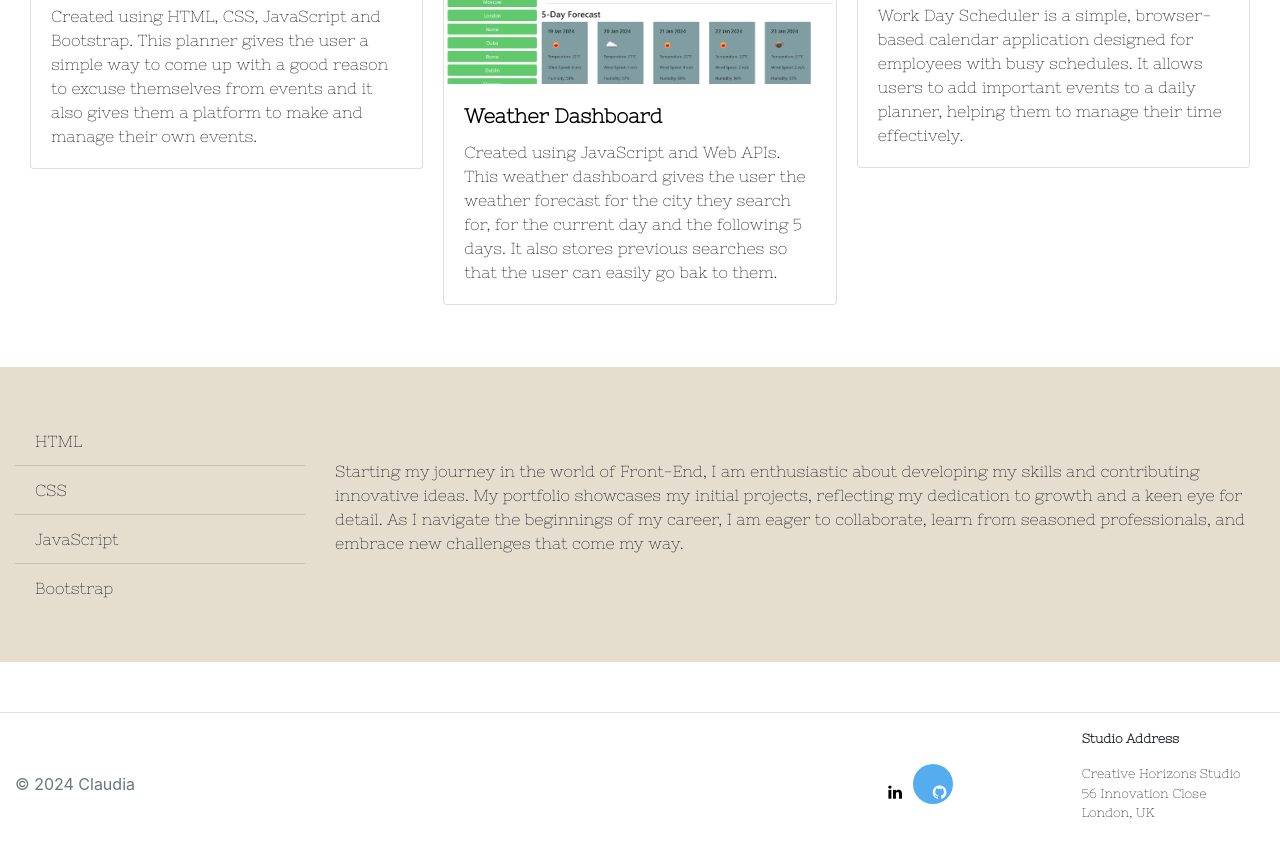
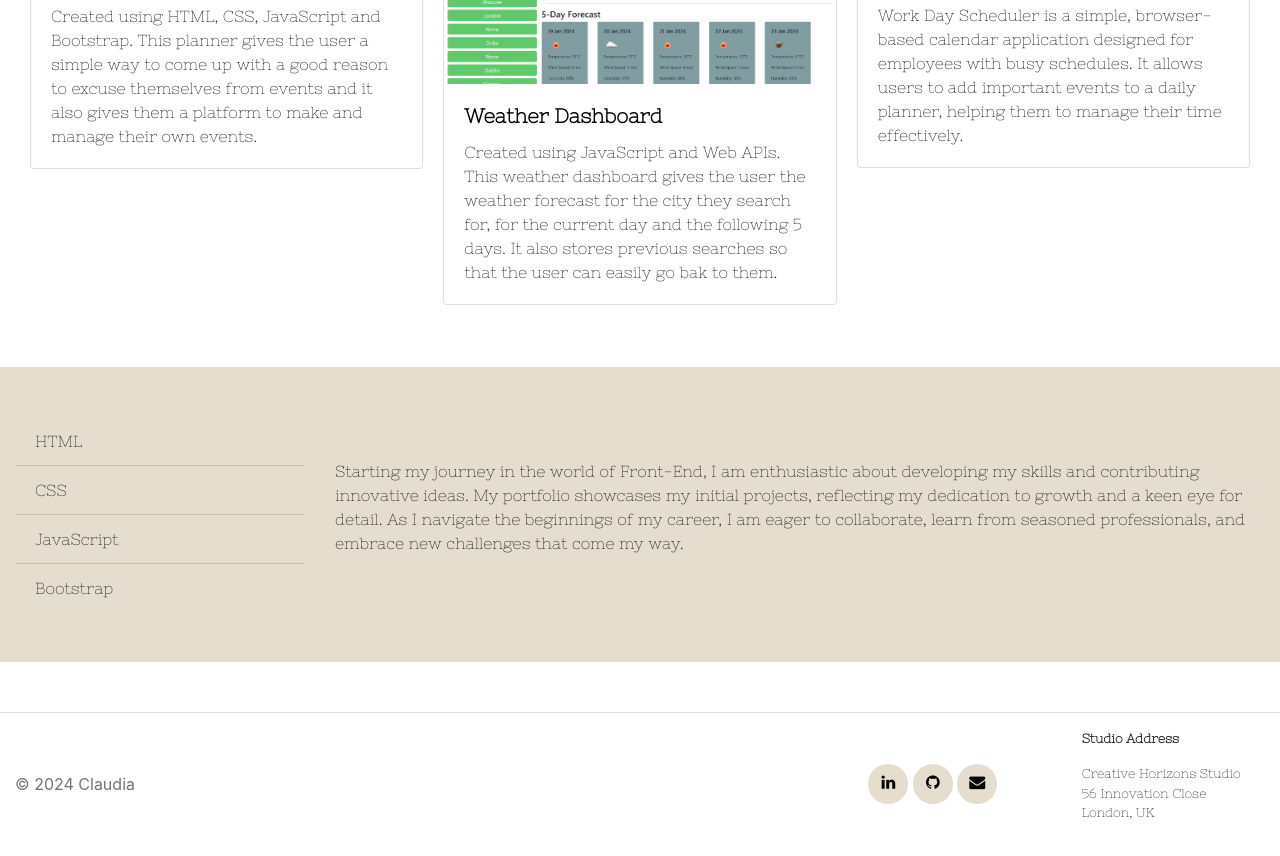
Before and after one commit to ClaudiaBiplus/portfolio-bootstrap, a plain HTML site: page index.html in a window 1280 px wide. Shown: the part 715-1571 px from the top of the page. Drawn offline with nearby package versions, Linux system fonts and the light colour scheme.

Commit message:
html done

```diff
--- a/css/stylesheet.css
+++ b/css/stylesheet.css
@@ -56,30 +56,6 @@ footer div p {
     font-size: 0.8em;
 }
 
-.fa {
-    padding: 20px;
-    font-size: 30px;
-    width: 30px;
-    height: 30px;
-    text-align: center;
-    text-decoration: none;
-    border-radius: 50%;
-}
-
-.fa-github {
-    background: #55ACEE;
-    color: white;
-}
-
-/* imgs are b&w when not hovered on
-#projects img {
-    filter: grayscale(100%);
-}
-
-.card:hover #projects img {
-    filter: none;
-} */
-
 a {
     color: black;
 }
@@ -88,5 +64,29 @@ a:hover {
     font-style: italic;
     color: black;
     text-decoration: none;
-    font-size: 110%;
 }
+
+.fa {
+    font-size: 30px;
+    background-color: #e5decf;
+    width: 40px;
+    height: 40px;
+    padding: 10px 0;
+    text-align: center;
+    text-decoration: none;
+    border-radius: 50%;
+}
+
+.fa:hover {
+    box-shadow: 2px 2px 5px grey;
+    font-style: normal;
+}
+
+/* imgs are b&w when not hovered on (not working)
+#projects img {
+    filter: grayscale(100%);
+}
+
+.card:hover #projects img {
+    filter: none;
+} */
--- a/index.html
+++ b/index.html
@@ -103,29 +103,16 @@
 
 
     <!-- FOOTER - CONTACT  -->
-    <!-- <div class="container-fluid">
-        <div class="row">
-            <div class="col-3">
-                <h2 id="contacts">Contacts</h2>
-            </div>
-            <div class="col-9">
-                <p id="address">Studio Address</p>
-                    <p>Creative Horizons Studio<br>
-                        56 Innovation Close<br>
-                        London, UK</p>
-                </ul>
-            </div>
-        </div>
-    </div> -->
     <footer class="d-flex flex-wrap justify-content-between align-items-center py-3 my-4 border-top">
         <div class="col-8 align-items-center">
           <span class="mb-3 mb-md-0 text-muted">© 2024 Claudia</span>
         </div>
         <div class="col">
-            <a href="#" class="fa fa-linkedin"></a>
-            <a href="#" class="fa fa-github"></a>
+            <a class="fa fa-linkedin" href="https://www.linkedin.com/in/claudia-filannino/" target="_blank"></a>
+            <a class="fa fa-github" href="https://github.com/ClaudiaBiplus" target="_blank"></a>
+            <a class="fa fa-envelope" href="mailto:claudia@creative.fk?subject:Fake%20Email?body=The%20email%20address%20you%20are%20trying%20to%20send%20this%20to%20does%20not%20exist" target="_blank"></a>
         </div>
-        <div class="col">
+        <div class="col-2">
             <p id="address">Studio Address</p>
                 <p>Creative Horizons Studio<br>
                     56 Innovation Close<br>
```
